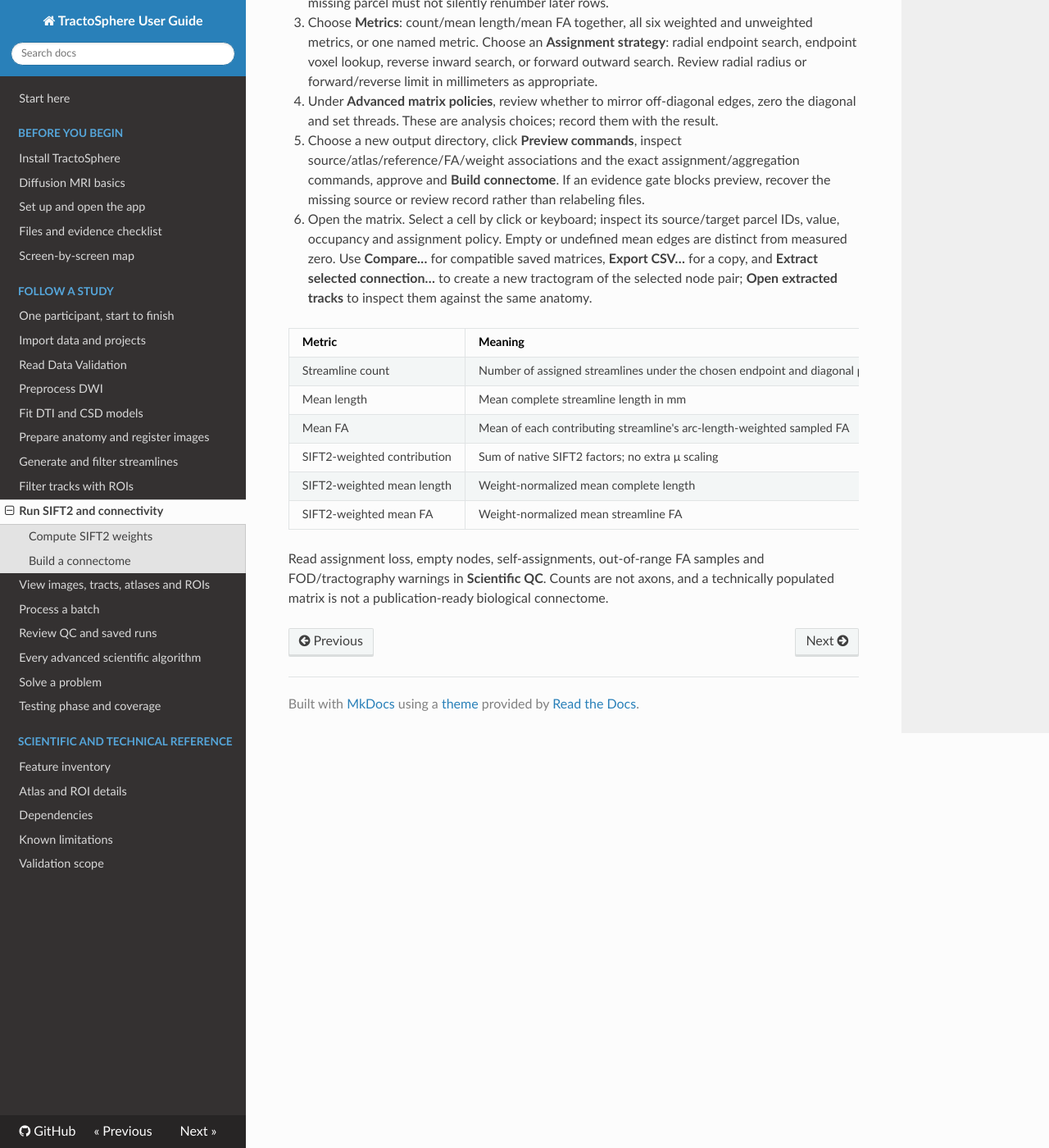
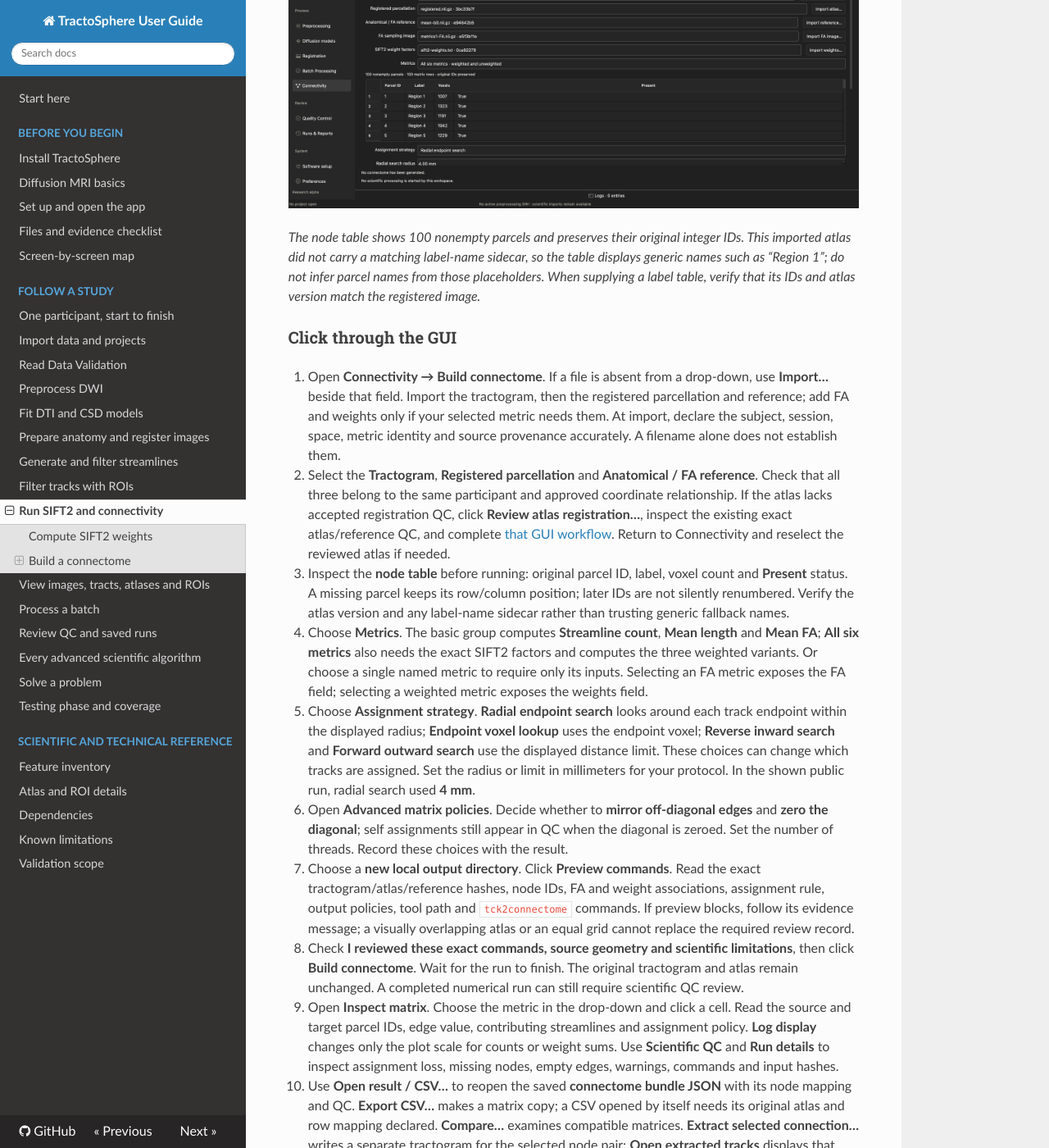
Before and after one commit to kkartikeya-kulkarni/TractoSphere, an MkDocs documentation site: the page built from docs/user-guide/connectivity.md, in a window 1280 px wide and 1400 px high, scrolled down 2026 px. Shown: the whole window at 82% size. Built offline with MkDocs 1.6.1, drawn with Linux system fonts in a browser that asks for light colours; nearby versions of some CDN libraries; some of the changed text lies outside the part shown.

Commit message:
docs: explain connectome generation with real GUI matrix

```diff
--- a/docs/user-guide/connectivity.md
+++ b/docs/user-guide/connectivity.md
@@ -16,16 +16,47 @@
 
 ## Build a connectome
 
-![Current Connectivity form with tractogram, parcellation and metric inputs](../screenshots/user-guide/12-connectivity.png)
+**A connectome is a square table.** Each row and column is one atlas parcel. A cell records a chosen measurement for streamlines whose endpoints were assigned to that pair of parcels. The atlas ID and the assignment rule determine what the cell means.
 
-*Start with the tractogram and registered parcellation, then add the anatomical/FA reference and optional exact-source weights. Review atlas QC, node IDs and assignment policy before building a matrix.*
+### Files to prepare
 
-1. Open **Connectivity** and select the **Tractogram**, **Registered parcellation**, and **Anatomical / FA reference**. For FA metrics, select an exact compatible **FA sampling image**; for weighted metrics, select its source-associated **SIFT2 weight factors**. If the atlas is missing its accepted registration QC, click **Review atlas registration…** and complete [that GUI workflow](anatomy-registration.md#reuse-an-already-registered-atlas) first.
-2. Inspect the node table: original parcel IDs, labels, voxel counts and presence are shown. A missing parcel must not silently renumber later rows.
-3. Choose **Metrics**: count/mean length/mean FA together, all six weighted and unweighted metrics, or one named metric. Choose an **Assignment strategy**: radial endpoint search, endpoint voxel lookup, reverse inward search, or forward outward search. Review radial radius or forward/reverse limit in millimeters as appropriate.
-4. Under **Advanced matrix policies**, review whether to mirror off-diagonal edges, zero the diagonal and set threads. These are analysis choices; record them with the result.
-5. Choose a new output directory, click **Preview commands**, inspect source/atlas/reference/FA/weight associations and the exact assignment/aggregation commands, approve and **Build connectome**. If an evidence gate blocks preview, recover the missing source or review record rather than relabeling files.
-6. Open the matrix. Select a cell by click or keyboard; inspect its source/target parcel IDs, value, occupancy and assignment policy. Empty or undefined mean edges are distinct from measured zero. Use **Compare…** for compatible saved matrices, **Export CSV…** for a copy, and **Extract selected connection…** to create a new tractogram of the selected node pair; **Open extracted tracks** to inspect them against the same anatomy.
+| GUI field | File to select | When it is needed |
+| --- | --- | --- |
+| **Tractogram** | The complete, reviewed `.tck` from the chosen tractography run | Every connectome. Keep its exact source identity and processing record. |
+| **Registered parcellation** | A 3D integer-label `.nii` or `.nii.gz` registered to this participant's diffusion space | Every connectome. Keep the registration QC bundle and reviewer decision for this exact atlas/reference pair. Parcel IDs become matrix row/column IDs. |
+| **Anatomical / FA reference** | A verified image in the tractogram's coordinate space, commonly a mean low-b `.nii.gz` | Every connectome. This anchors the source/atlas association; it is not an implicit registration step. |
+| **FA sampling image** | An FA `.nii.gz` produced for the same participant and declared as metric **FA** at import | Required for **Mean FA** and **SIFT2-weighted mean FA**; omit for count-only or length-only runs. |
+| **SIFT2 weight factors** | The exact-source `sift2-weights.txt` **with its binding record** from the SIFT2 run | Required for weighted metrics. A bare text vector with the same number of rows is insufficient. |
+| **New output directory** | An unused local derivative folder | Every run. Leave the inputs and prior attempts untouched. |
+
+The public-data example below uses a 10,000-streamline `.tck`, a 100-parcel registered Schaefer atlas, its matching mean low-b reference, an FA map and exact-source SIFT2 factors. The screenshot shows the **current Connectivity → Build connectome** screen with those real inputs selected.
+
+![Current Connectivity form populated with a real tractogram, registered atlas, reference, FA and SIFT2 factors](../screenshots/user-guide/12-connectivity.png)
+
+*The node table shows 100 nonempty parcels and preserves their original integer IDs. This imported atlas did not carry a matching label-name sidecar, so the table displays generic names such as “Region 1”; do not infer parcel names from those placeholders. When supplying a label table, verify that its IDs and atlas version match the registered image.*
+
+### Click through the GUI
+
+1. Open **Connectivity → Build connectome**. If a file is absent from a drop-down, use **Import…** beside that field. Import the tractogram, then the registered parcellation and reference; add FA and weights only if your selected metric needs them. At import, declare the subject, session, space, metric identity and source provenance accurately. A filename alone does not establish them.
+2. Select the **Tractogram**, **Registered parcellation** and **Anatomical / FA reference**. Check that all three belong to the same participant and approved coordinate relationship. If the atlas lacks accepted registration QC, click **Review atlas registration…**, inspect the existing exact atlas/reference QC, and complete [that GUI workflow](anatomy-registration.md#reuse-an-already-registered-atlas). Return to Connectivity and reselect the reviewed atlas if needed.
+3. Inspect the **node table** before running: original parcel ID, label, voxel count and **Present** status. A missing parcel keeps its row/column position; later IDs are not silently renumbered. Verify the atlas version and any label-name sidecar rather than trusting generic fallback names.
+4. Choose **Metrics**. The basic group computes **Streamline count**, **Mean length** and **Mean FA**; **All six metrics** also needs the exact SIFT2 factors and computes the three weighted variants. Or choose a single named metric to require only its inputs. Selecting an FA metric exposes the FA field; selecting a weighted metric exposes the weights field.
+5. Choose **Assignment strategy**. **Radial endpoint search** looks around each track endpoint within the displayed radius; **Endpoint voxel lookup** uses the endpoint voxel; **Reverse inward search** and **Forward outward search** use the displayed distance limit. These choices can change which tracks are assigned. Set the radius or limit in millimeters for your protocol. In the shown public run, radial search used **4 mm**.
+6. Open **Advanced matrix policies**. Decide whether to **mirror off-diagonal edges** and **zero the diagonal**; self assignments still appear in QC when the diagonal is zeroed. Set the number of threads. Record these choices with the result.
+7. Choose a **new local output directory**. Click **Preview commands**. Read the exact tractogram/atlas/reference hashes, node IDs, FA and weight associations, assignment rule, output policies, tool path and `tck2connectome` commands. If preview blocks, follow its evidence message; a visually overlapping atlas or an equal grid cannot replace the required review record.
+8. Check **I reviewed these exact commands, source geometry and scientific limitations**, then click **Build connectome**. Wait for the run to finish. The original tractogram and atlas remain unchanged. A completed numerical run can still require scientific QC review.
+9. Open **Inspect matrix**. Choose the metric in the drop-down and click a cell. Read the source and target parcel IDs, edge value, contributing streamlines and assignment policy. **Log display** changes only the plot scale for counts or weight sums. Use **Scientific QC** and **Run details** to inspect assignment loss, missing nodes, empty edges, warnings, commands and input hashes.
+10. Use **Open result / CSV…** to reopen the saved **connectome bundle JSON** with its node mapping and QC. **Export CSV…** makes a matrix copy; a CSV opened by itself needs its original atlas and row mapping declared. **Compare…** examines compatible matrices. **Extract selected connection…** writes a separate tractogram for the selected node pair; **Open extracted tracks** displays that output against the matching anatomy.
+
+### See and interpret the generated matrix
+
+![Current GUI inspecting the reviewed public-data 100 by 100 connectome matrix](../screenshots/user-guide/31-connectome-matrix.png)
+
+*The saved public-data result is open in **Inspect matrix**. The selected row 53 → column 57 has a streamline-count value of 36 under radial endpoint search. The run assigned 6,951 of the 10,000 source streamlines and retained all 100 atlas rows; scientific QC still requires review. The plot is a measurement table, not a picture of individual axons.*
+
+The run folder contains the bundle `connectome-connectome.json`, separate matrix CSVs for the selected metrics, an occupancy CSV, assignment records, `manifest.json`, logs and a QC report. For **All six metrics**, the matrix files cover count, mean length, mean FA, SIFT2-weighted contribution, SIFT2-weighted mean length and SIFT2-weighted mean FA. Keep the bundle and its associated files together so the GUI can verify and reopen them. An empty edge can have an undefined mean even when a CSV contains `0`; use occupancy and QC to distinguish it from a measured zero.
+
+The illustrated 10,000-track run used preview-scale non-ACT tractography and carried a tensor-QC warning. Its technical and numerical checks completed, but the biological interpretation remains a review decision. Current connectome assignment verification is bounded to **1,000,000 source streamlines**; loading a 10M tractogram in the Viewer does not make a 10M connectome run eligible.
 
 | Metric | Meaning |
 | --- | --- |
```
Also changed, not shown: release-assets.json (+8 -3 lines), docs/screenshots/user-guide/12-connectivity.png, docs/screenshots/user-guide/31-connectome-matrix.png (added).
